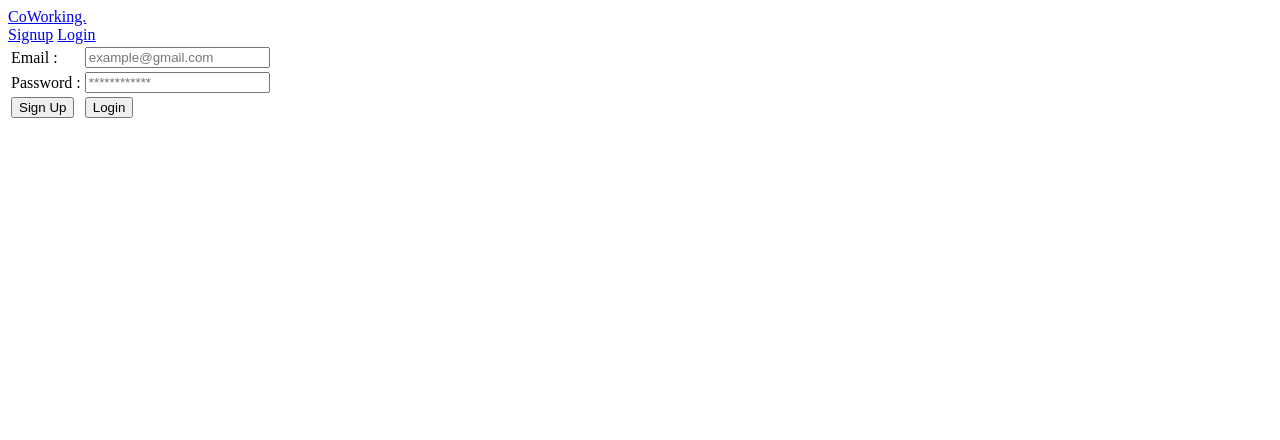
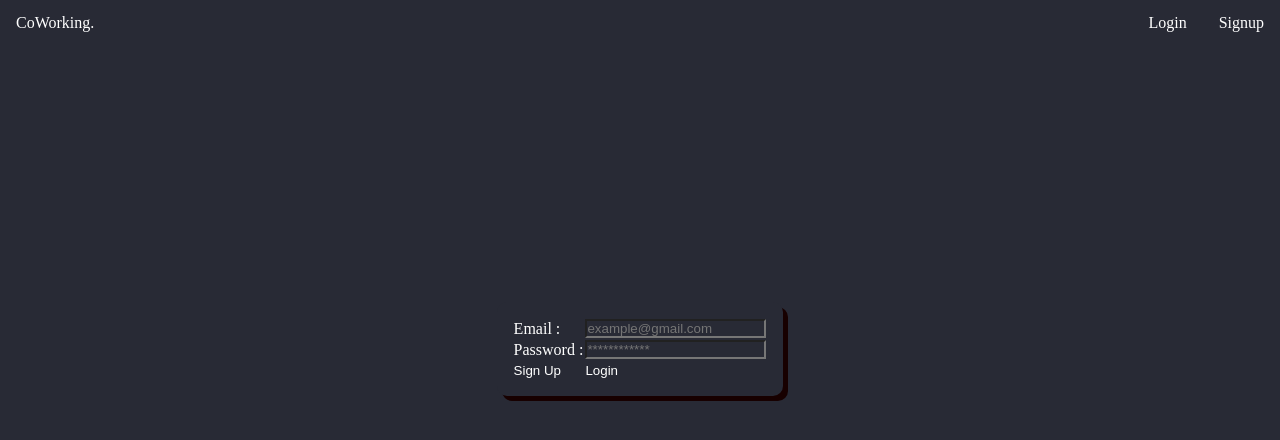
Before and after one commit to danihdms/CoWorking, a plain HTML site: page public/login/index.html in a window 1280 px wide. Drawn offline with Linux system fonts and the light colour scheme.

Commit message:
Login Updates

```diff
--- /dev/null
+++ b/css/login_style.css
@@ -0,0 +1,51 @@
+* {
+    padding: 0;
+    margin: 0;
+    color: #FFFFFF;
+    background-color: #282A35;
+}
+
+ul {
+    list-style-type: none;
+    margin: 0;
+    padding: 0;
+    overflow: hidden;
+    background-color: #282A35;
+}
+
+li a {
+    display: block;
+    color: white;
+    text-align: center;
+    padding: 14px 16px;
+    text-decoration: none;
+}
+
+#logo {
+    float: left;
+}
+
+.left {
+    float: right;
+}
+
+.left:hover {
+    background-color: #000000;
+}
+
+.center {
+    margin-left: auto;
+    margin-right: auto;
+    margin-top: 20%;
+    padding: 15px;
+    border-width: 1px;
+    border-style: solid 170000;
+    border-radius: 10px;
+    box-shadow: 5px 5px #170000;
+    background-color: #282A35;
+}
+
+button {
+    background-color: #282A35;
+    border-style: none;
+}
--- a/public/login/index.html
+++ b/public/login/index.html
@@ -5,23 +5,24 @@
     <meta charset="UTF-8">
     <meta http-equiv="X-UA-Compatible" content="IE=edge">
     <meta name="viewport" content="width=device-width, initial-scale=1.0">
+    <link rel="stylesheet" href="../../css/login_style.css">
+
     <title>Login</title>
 </head>
 
 <body>
     <header>
         <div>
-            <a href="../public/home/index.html">CoWorking.</a>
-            <div>
-                <a href="../public/signup/index.html">Signup</a>
-                <a href="../public/tutorial/index.html">Login</a>
-
-            </div>
+            <ul>
+                <li id="logo"><a href="../public/home/index.html">CoWorking.</a></li>
+                <li class="left"><a href="../public/signup/index.html">Signup</a></li>
+                <li class="left"><a href="../public/tutorial/index.html">Login</a></li>
+            </ul>
         </div>
     </header>
 
     <form action="../../php/login.php" method="POST">
-        <table>
+        <table class="center">
             <tr>
                 <td>
                     <label for="email">Email :</label>
```
